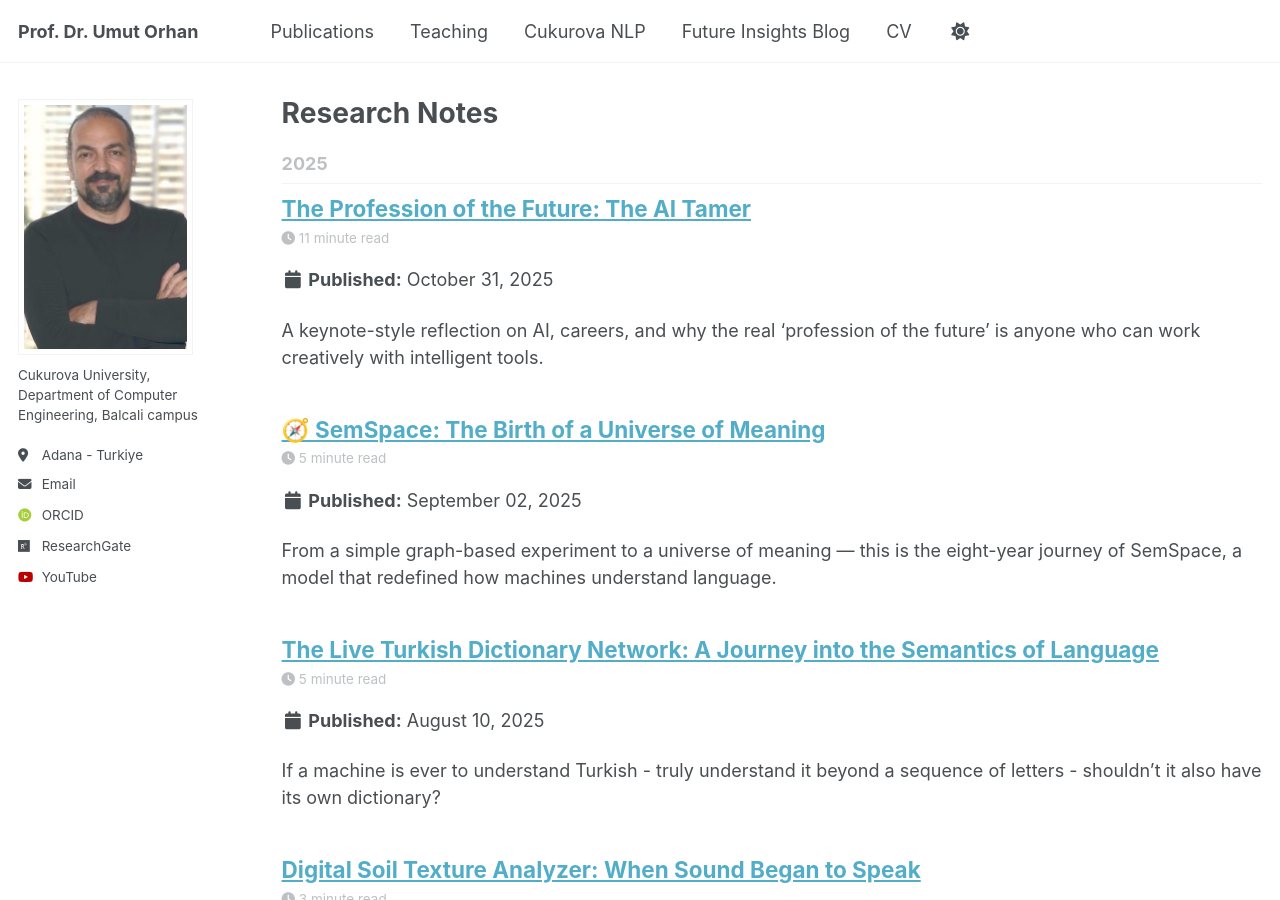
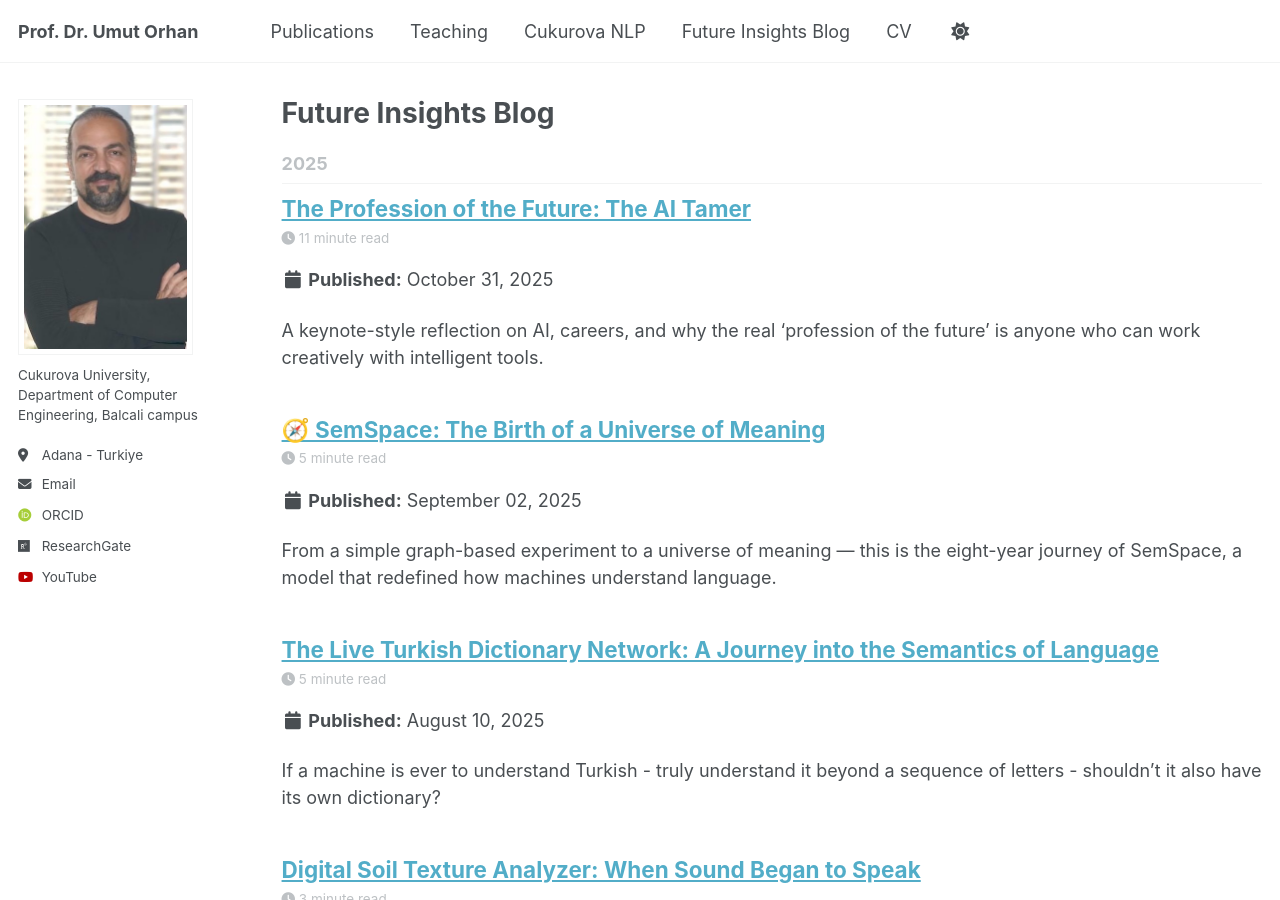
Before and after one commit to uorhan/uorhan.github.io, a Jekyll site: the page built from _pages/year-archive.html, in a window 1280 px wide and 900 px high. Built offline with Jekyll 4.4.1, drawn with Linux system fonts in a browser that asks for light colours; some web fonts are replaced.

Commit message:
Update title in year-archive.html

```diff
--- a/_pages/year-archive.html
+++ b/_pages/year-archive.html
@@ -1,7 +1,7 @@
 ---
 layout: archive
 permalink: /year-archive/
-title: "Research Notes"
+title: "Future Insights Blog"
 author_profile: true
 redirect_from:
   - /wordpress/blog-posts/
```
